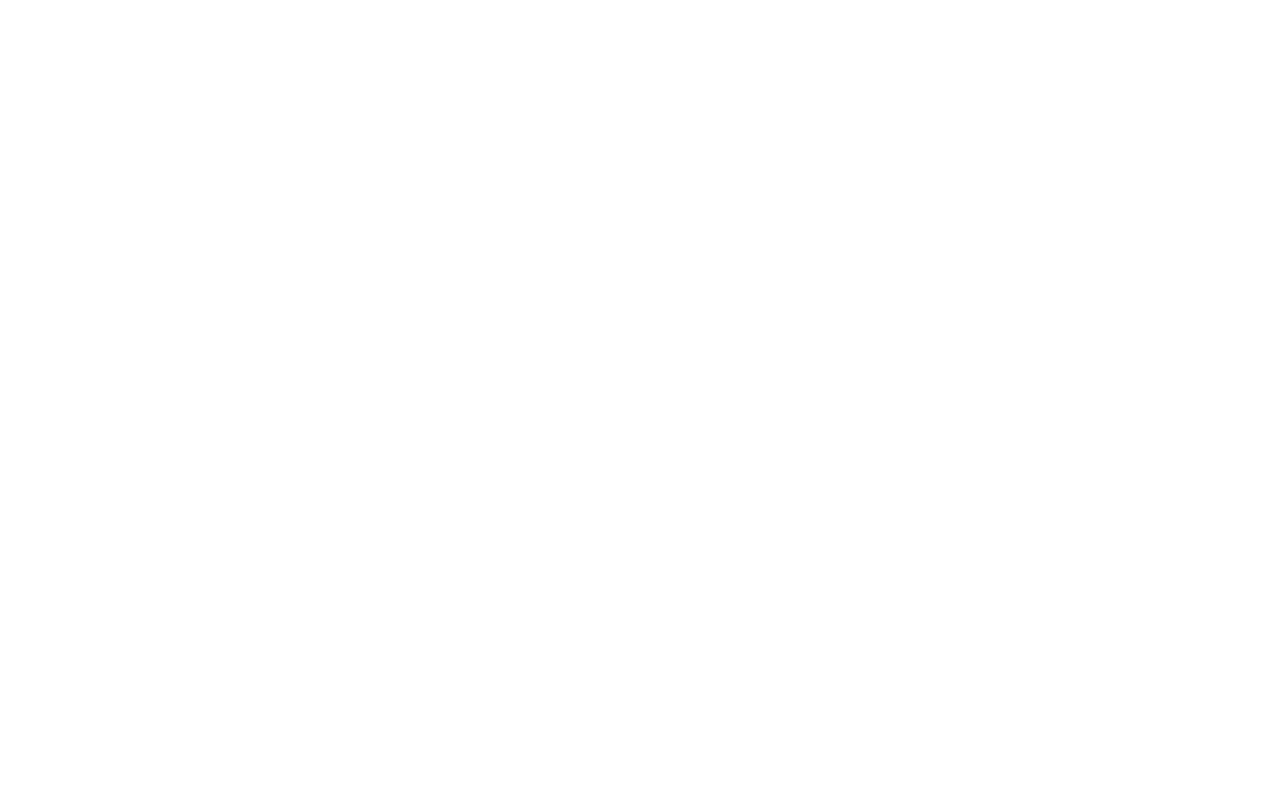
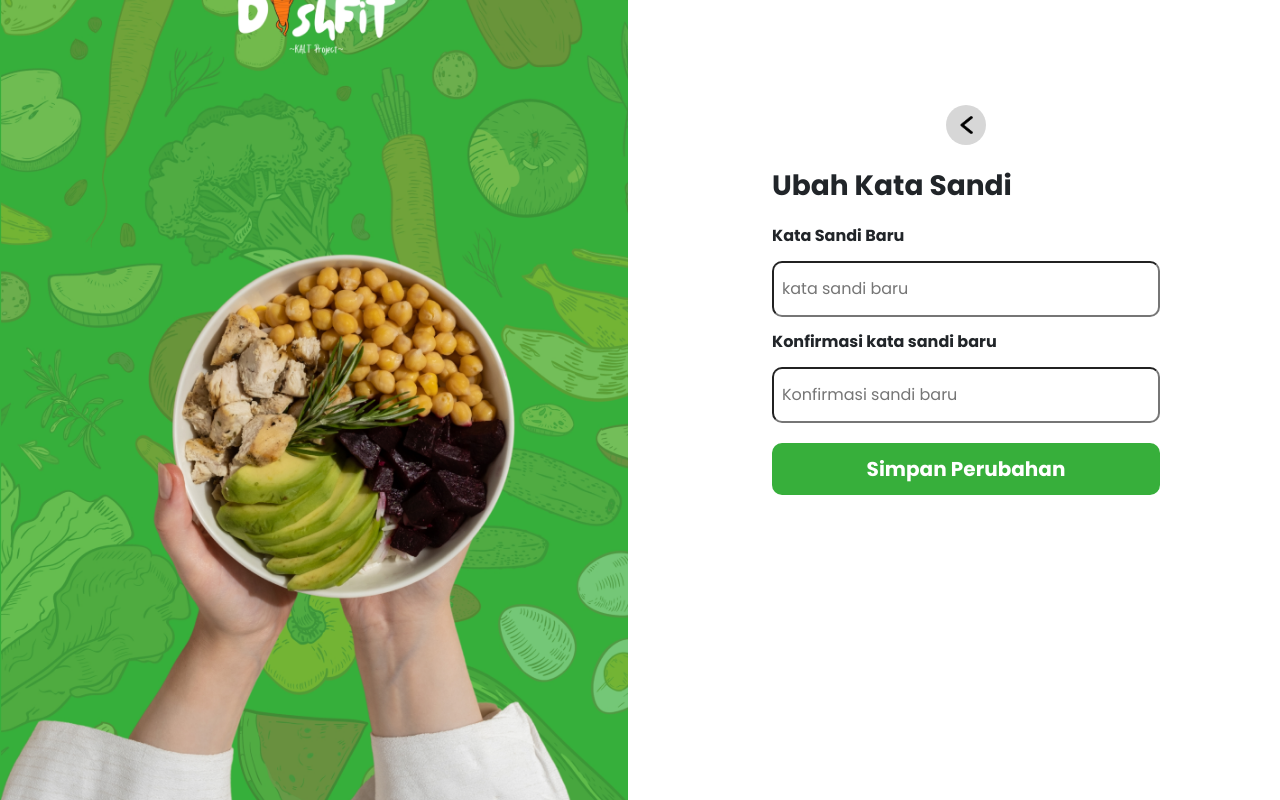
Before and after one commit to SamianSaja/massive2, a React (Vite) app in the folder fe/: page /lupapassword in a window 1280 px wide. Before the commit this address had no page. Built offline with nearby package versions, Linux system fonts and the light colour scheme.

Commit message:
tambah halaman lupa password

```diff
--- a/fe/src/App.jsx
+++ b/fe/src/App.jsx
@@ -30,6 +30,7 @@
 import LoginTelp from "./pages/DaftarTelp";
 import RegistrasiVerif from "./pages/RegistrasiVerif";
 import RegistrasiSucess from "./pages/RegistrasiSucess";
+import LupaPassword from "./pages/LupaPassword";
 import HomeAfterLogin from "./pages/HomeAfterLogin";
 import EditProfil from "./pages/EditProfil";
 import PasswordPages from "./pages/PasswordPages";
@@ -48,7 +49,6 @@
 import TipsAdmin from "./Admin/TipsAdmin";
 import ArtikelAdmin from "./Admin/ArtikelAdmin";
 import TambahDiet from "./Admin/Tambahdiet";
-
 
 function App() {
   return (
@@ -81,6 +81,7 @@
         <Route path="/logintelp" Component={LoginTelp} />
         <Route path="/kodeverif" Component={RegistrasiVerif} />
         <Route path="/sukseslogin" Component={RegistrasiSucess} />
+        <Route path="lupapassword" Component={LupaPassword} />
 
         {/* sesudah login */}
         <Route path="/homeakun" Component={HomeAfterLogin} />
@@ -88,7 +89,7 @@
         <Route path="/password" Component={PasswordPages} />
         <Route path="/tersimpan" Component={TersimpanPages} />
 
-        {/* rounting halaman admin */}
+        {/* routing halaman admin */}
         <Route path="/tambahartikel" Component={TambahArtikel} />
         <Route path="/tambahresep" Component={TambahResep} />
         <Route path="/tambahtips" Component={TambahTips} />
--- a/fe/src/index.css
+++ b/fe/src/index.css
@@ -572,7 +572,7 @@
 
 /* style Login with telephone start */
 .formtelp {
-  padding-top: 45px;
+  padding-top: 2px;
 }
 
 /* style Verifikasi telp start */
@@ -1170,3 +1170,12 @@
 }
 
 /* Sesuaikan gaya yang lain sesuai kebutuhan proyek Anda */
+
+/* animasi hover button share */
+.iconshare {
+  transition: transform 0.3s ease-in-out;
+}
+
+.iconshare:hover {
+  transform: scale(1.2);
+}
--- a/fe/src/pages/DaftarTelp.jsx
+++ b/fe/src/pages/DaftarTelp.jsx
@@ -5,7 +5,7 @@
 const LoginTelp = () => {
   return (
     <>
-      <div fluid className="Container">
+      <div fluid className="Container" style={{ height: "100vh" }}>
         <Row>
           <Col xs={12} md={6}>
             <img
--- a/fe/src/pages/LoginPages.jsx
+++ b/fe/src/pages/LoginPages.jsx
@@ -62,7 +62,7 @@
             </div>
 
             <Form.Text className="text-muted float-end ">
-              <Link to="/forgot">Lupa Kata Sandi?</Link>
+              <Link to="/lupapassword">Lupa Kata Sandi?</Link>
             </Form.Text>
             <Link to="/homeakun">
               <button className="form-button" type="submit">
--- /dev/null
+++ b/fe/src/pages/LupaPassword.jsx
@@ -0,0 +1,57 @@
+import React from "react";
+import { Row, Col, Form } from "react-bootstrap";
+import { Link } from "react-router-dom";
+
+const LupaPassword = () => {
+  return (
+    <>
+      <div fluid className="Container">
+        <Row>
+          <Col xs={12} md={6}>
+            <img
+              src="/img/imglogin/imglogin.png"
+              alt="Gambar"
+              style={{ height: "100vh" }}
+              className="img-fluid"
+            />
+          </Col>
+          <Col xs={12} md={6} className="FormContainer">
+            <Form className="Form">
+              <Link to="/login">
+                <div className="iconback mb-4">
+                  <div className="iconback1">
+                    <img src="/img/imglogin/iconback.png" alt="" />
+                  </div>
+                </div>
+              </Link>
+              <div>
+                <h3 className="fw-bolder">Ubah Kata Sandi</h3>
+              </div>
+              <div className="regis-form ">
+                <label htmlFor="label">Kata Sandi Baru</label>
+                <input
+                  type="text"
+                  placeholder="kata sandi baru"
+                  className={`ps-2 `}
+                />
+              </div>
+              <div className="regis-form  ">
+                <label htmlFor="">Konfirmasi kata sandi baru</label>
+                <input
+                  type="password"
+                  placeholder="Konfirmasi sandi baru"
+                  className={`ps-2 `}
+                />
+              </div>
+
+              <button className="form-button" type="submit">
+                Simpan Perubahan
+              </button>
+            </Form>
+          </Col>
+        </Row>
+      </div>
+    </>
+  );
+};
+export default LupaPassword;
```
